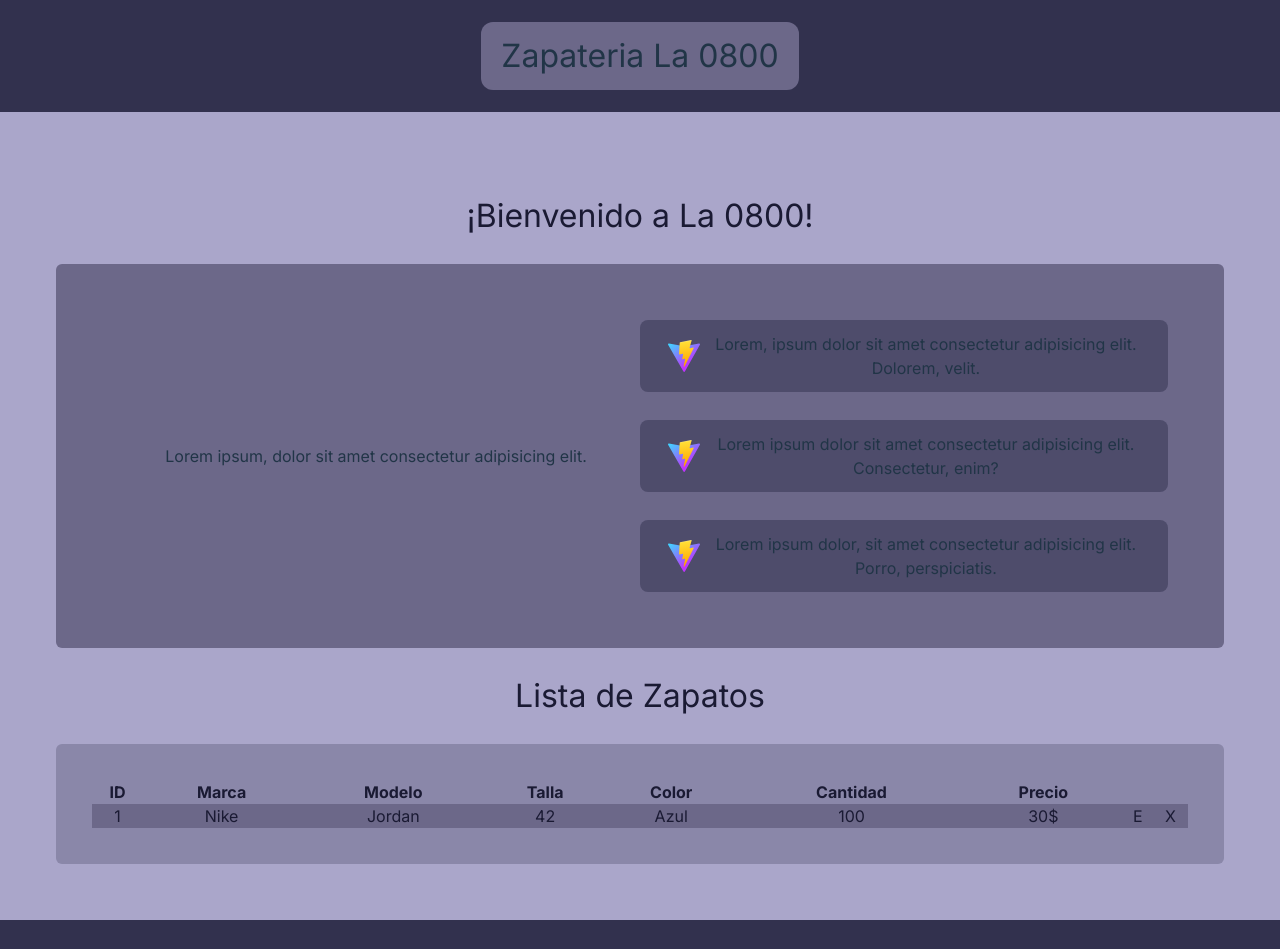
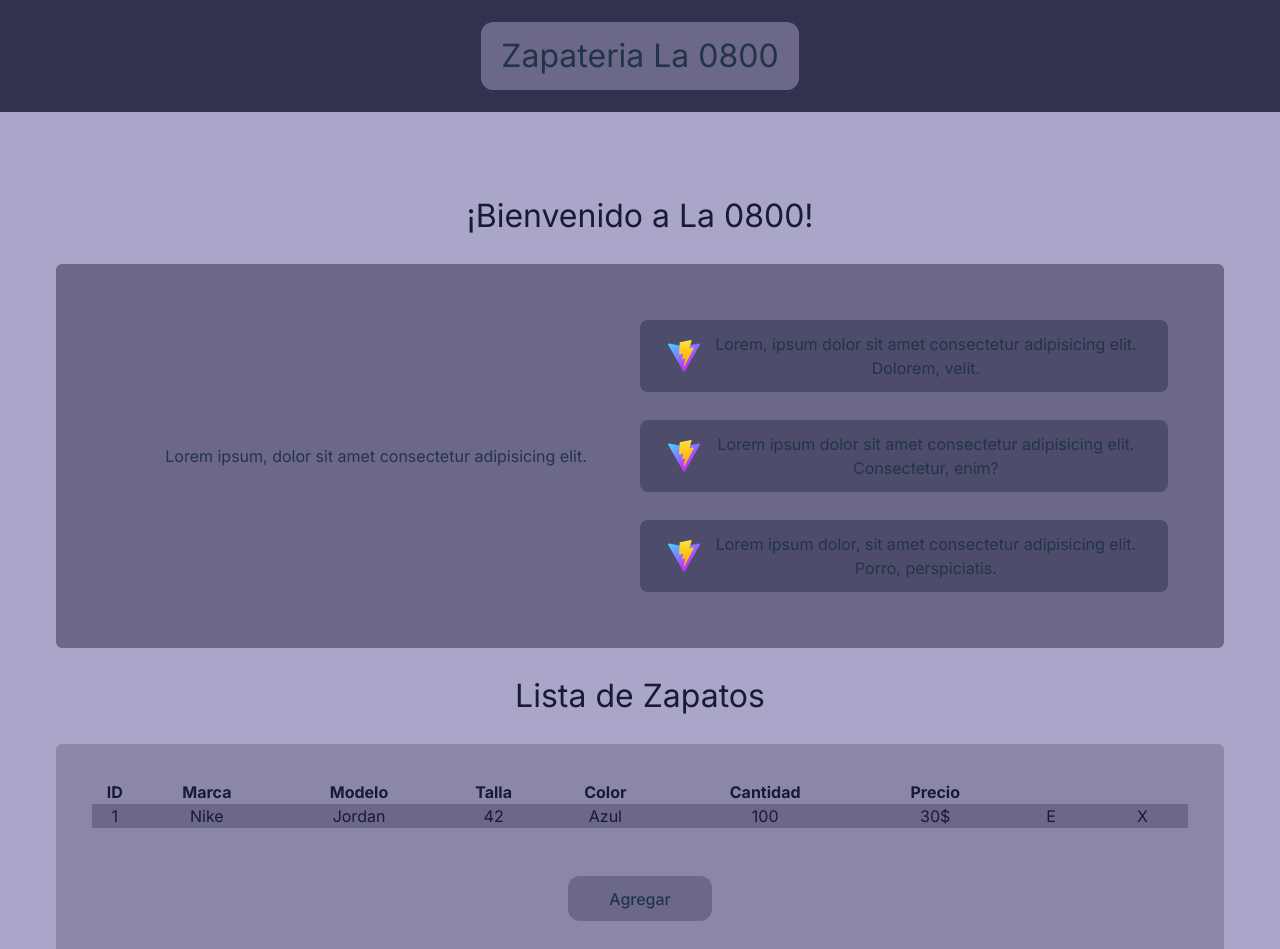
Before and after one commit to Jupagolab/Actividad-1-FRONT-II, a React (Vite) app: page / in a window 1280 px wide. Shown: the top 949 px of the page. Built offline with nearby package versions, Linux system fonts and the light colour scheme.

Commit message:
Update App.jsx

```diff
--- a/src/App.jsx
+++ b/src/App.jsx
@@ -48,10 +48,10 @@ function App() {
         { /*               LISTA DE ZAPATOS               */ }
         <div>
           <h2 className='text-morado-300 my-6'>Lista de Zapatos</h2>
-          <div className='flex mx-auto justify-center align-middle bg-morado-800 rounded-md p-9'>
-            <table className='w-full lh text-morado-300'>
+          <div className='flex mx-auto justify-center align-middle bg-morado-800 rounded-md p-9 flex-col gap-12'>
+            <table className='min-w-full text-morado-300'>
               <thead>
-                <tr>
+                <tr className='p-6'>
                   <th>ID</th>
                   <th>Marca</th>
                   <th>Modelo</th>
@@ -59,12 +59,12 @@ function App() {
                   <th>Color</th>
                   <th>Cantidad</th>
                   <th>Precio</th>
-                  <th></th>
-                  <th></th>
+                  <th className='w-1/12'></th>
+                  <th className='w-1/12'></th>
                 </tr>
               </thead>
-              <tbody className='bg-morado-700 p-6'>
-                <tr>
+              <tbody className='bg-morado-700 m-12'>
+                <tr className='p-12'>
                   <td>1</td>
                   <td>Nike</td>
                   <td>Jordan</td>
@@ -77,6 +77,9 @@ function App() {
                 </tr>
               </tbody>
             </table>
+            <div>
+              <button className='bg-morado-700 rounded-xl px-10'>Agregar</button>
+            </div>
           </div>
         </div>
 
```
